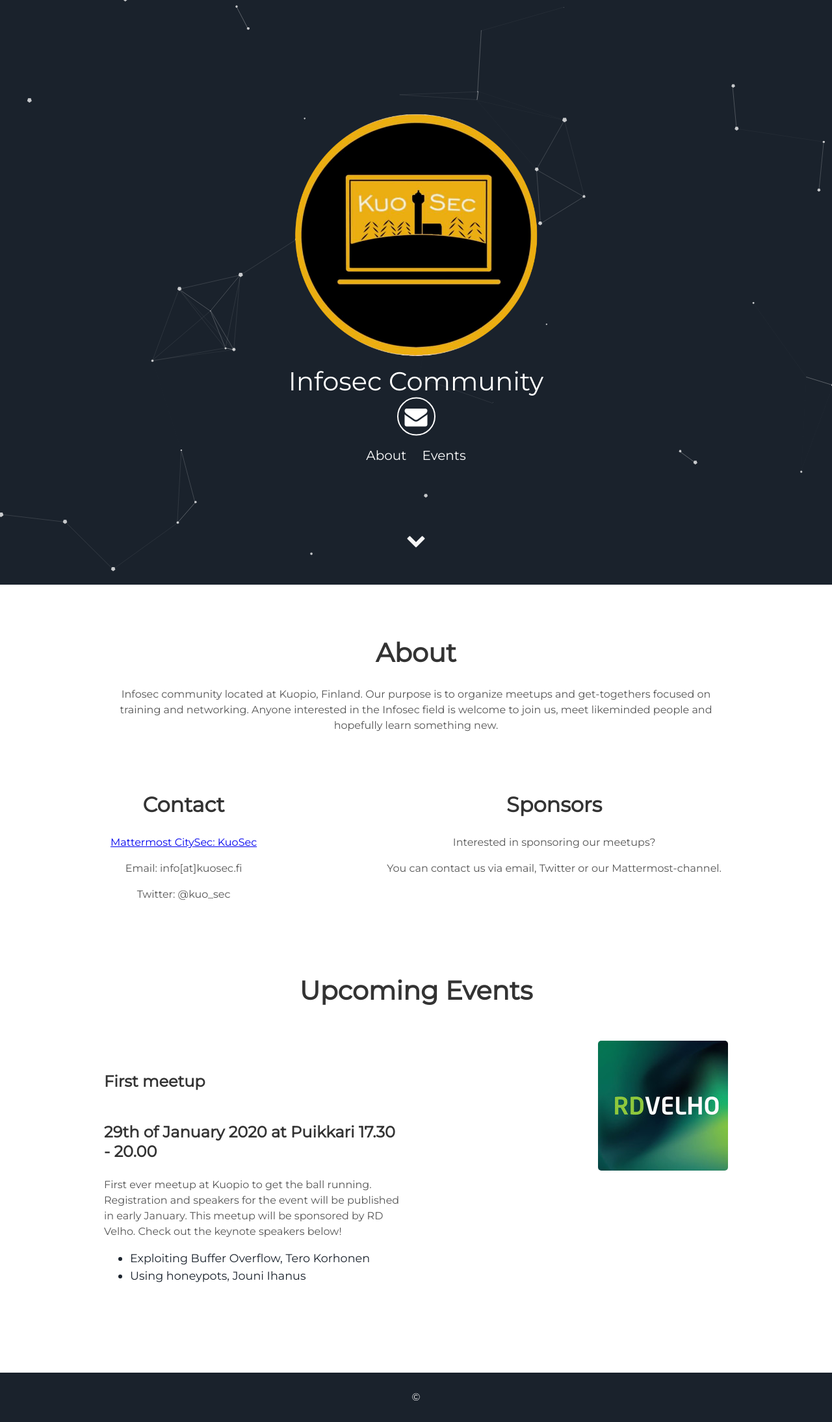
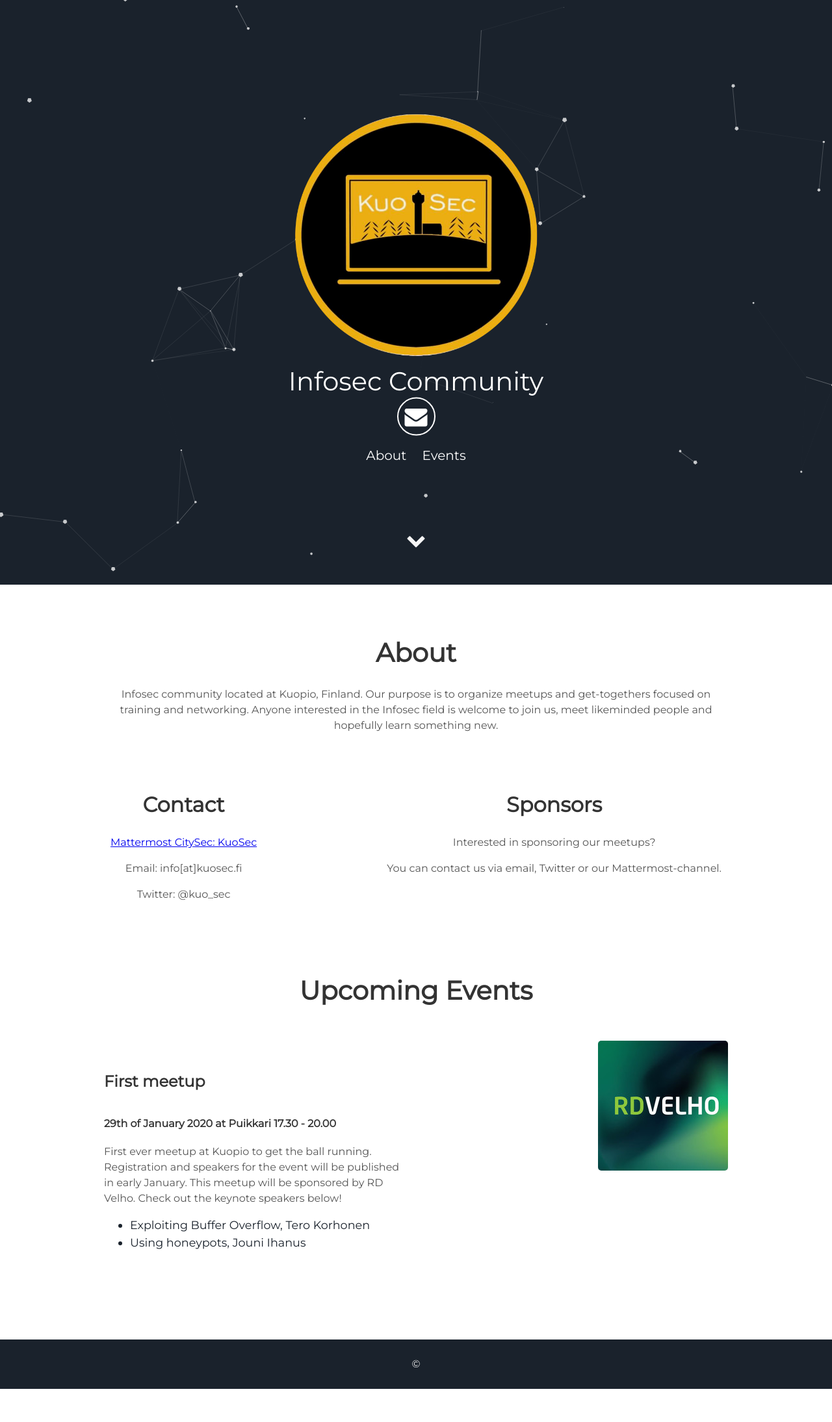
Before and after one commit to kuosec/kuosec.github.io, a Jekyll site: the page built from index.html, in a window 1280 px wide. Shown: the whole page at 65% size. Built offline with Jekyll 4.4.1, drawn with Linux system fonts in a browser that asks for light colours; after the commit the page ends 2138 px from its top, so only the background shows below that.

Commit message:
updating agenda

```diff
--- a/_includes/projects.html
+++ b/_includes/projects.html
@@ -7,7 +7,7 @@
   </div>
   <div class="contents">
     <h3> First meetup </h3>
-    <h3> 29th of January 2020 at Puikkari 17.30 - 20.00 </h3>
+    <h4> 29th of January 2020 at Puikkari 17.30 - 20.00 </h4>
     <p>First ever meetup at Kuopio to get the ball running. Registration and speakers for the event will be published in early January. This meetup will be sponsored by RD Velho. Check out the keynote speakers below!</p>
     <ul>
       <li> Exploiting Buffer Overflow, Tero Korhonen</li>
```
